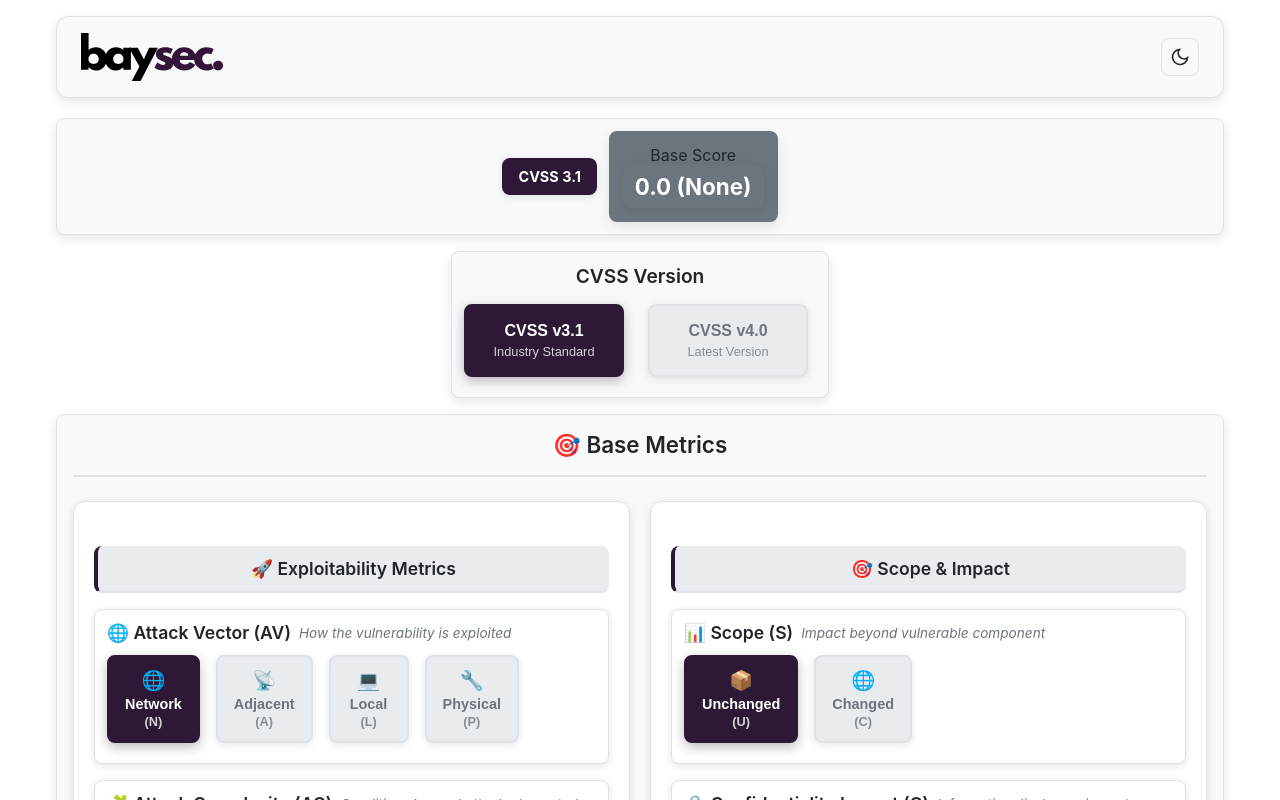
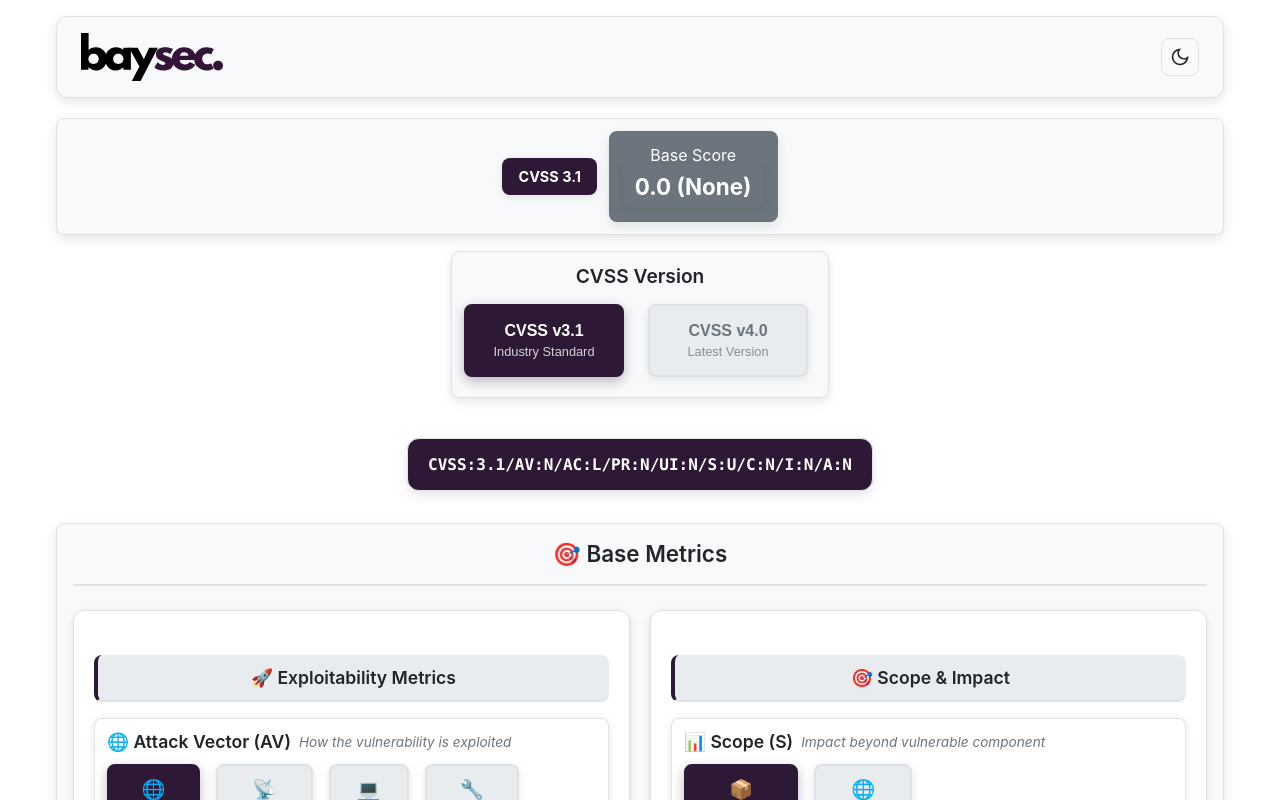
Before and after one commit to baysec-eu/cvss, a Next.js app: page / in a window 1280 px wide. Shown: the top 800 px of the page. Built offline with nearby package versions, Linux system fonts and the light colour scheme.

Commit message:
Small changes to UI/UX

```diff
--- a/package.json
+++ b/package.json
@@ -1,6 +1,6 @@
 {
   "name": "cvss",
-  "version": "0.1.0",
+  "version": "1.0.0",
   "private": true,
   "scripts": {
     "dev": "next dev --turbopack",
--- a/src/app/globals.css
+++ b/src/app/globals.css
@@ -17,14 +17,12 @@ html {
     sans-serif;
   -webkit-font-smoothing: antialiased;
   -moz-osx-font-smoothing: grayscale;
-  transition: background-color 0.3s ease, color 0.3s ease;
 }
 
 body {
   max-width: 100vw;
   overflow-x: hidden;
   min-height: 100vh;
-  transition: background-color 0.3s ease, color 0.3s ease;
 }
 
 .app {
@@ -35,7 +33,6 @@ body {
 
 /* Ensure all elements inherit theme properly */
 * {
-  transition: background-color 0.3s ease, color 0.3s ease, border-color 0.3s ease;
 }
 
 :root {
@@ -105,7 +102,6 @@ a {
 }
 
 .transition-all {
-  transition: all 0.3s ease;
 }
 
 /* Custom scrollbar */
@@ -136,7 +132,6 @@ a {
   display: flex;
   align-items: center;
   justify-content: center;
-  transition: all 0.3s ease;
   color: var(--primary-text);
 }
 
--- a/src/app/page.module.css
+++ b/src/app/page.module.css
@@ -142,11 +142,11 @@
 .score {
   border-radius: 8px;
   padding: 12px;
+  color: white;
   text-align: center;
   min-width: 160px;
   box-shadow: var(--card-shadow);
   border: 2px solid transparent;
-  transition: all 0.3s ease;
 }
 
 .score:hover {
@@ -342,7 +342,6 @@
   display: flex;
   align-items: center;
   text-decoration: none;
-  transition: all 0.3s ease;
 }
 
 .logoLink:hover {
@@ -352,7 +351,6 @@
 .baysecLogo {
   height: 48px;
   width: auto;
-  transition: all 0.3s ease;
 }
 
 .baysecLogo:hover {
@@ -368,7 +366,6 @@
   margin-bottom: 8px;
   font-weight: 600;
   font-size: 0.9rem;
-  transition: all 0.3s ease;
   background: var(--tertiary-bg);
   color: var(--primary-text);
   box-shadow: var(--shadow);
@@ -408,6 +405,7 @@
   border-radius: 12px;
   padding: 16px 20px;
   margin-top: 24px;
+  margin-bottom: 32px;
   color: #fff;
   font-weight: 600;
   font-family: 'Monaco', 'Menlo', 'Ubuntu Mono', monospace;
@@ -489,7 +487,6 @@
   background: var(--primary-bg);
   color: var(--primary-text);
   font-size: 1rem;
-  transition: all 0.3s ease;
 }
 
 .lookupInput:focus {
@@ -571,7 +568,6 @@
   border-radius: 12px;
   padding: 20px;
   box-shadow: var(--shadow);
-  transition: all 0.3s ease;
 }
 
 .metricCard:hover {
@@ -635,7 +631,6 @@
 .epssProgress {
   height: 100%;
   background: var(--accent-color);
-  transition: width 0.5s ease;
 }
 
 .cvssVersion {
@@ -968,7 +963,6 @@
   text-decoration: none;
   font-size: 0.9rem;
   font-weight: 600;
-  transition: all 0.3s ease;
 }
 
 .helpLinks a:hover {
@@ -1004,7 +998,6 @@
   cursor: pointer;
   color: var(--primary-text);
   font-weight: 600;
-  transition: background-color 0.3s ease;
 }
 
 .helpSectionHeader:hover {
@@ -1422,7 +1415,6 @@
   border-radius: 6px;
   border: 1px solid var(--border-color);
   background: var(--primary-bg);
-  transition: all 0.3s ease;
   font-weight: 500;
 }
 
--- a/src/app/page.tsx
+++ b/src/app/page.tsx
@@ -292,6 +292,16 @@ export default function HomePage() {
           </div>
         </div>
 
+        <div
+          onClick={() => {
+            navigator.clipboard.writeText(vectorString);
+            alert(`Copied to clipboard:\n${vectorString}`)
+          }}
+          className={styles.vectorBar}
+        >
+          {vectorString}
+        </div>
+
         <div className={styles.metrics}>
           <MetricsSelector
             cvssVersion={cvssVersion}
@@ -362,9 +372,6 @@ export default function HomePage() {
 
         </div>
 
-        <div className={styles.vectorBar}>
-          Vector String - {vectorString}
-        </div>
 
         {/* Help and Comparison Toggles */}
         <div className={styles.comparisonToggle}>
```
